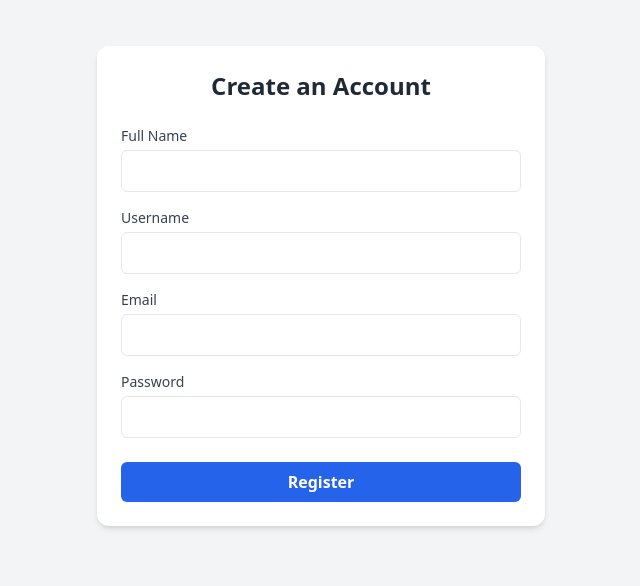
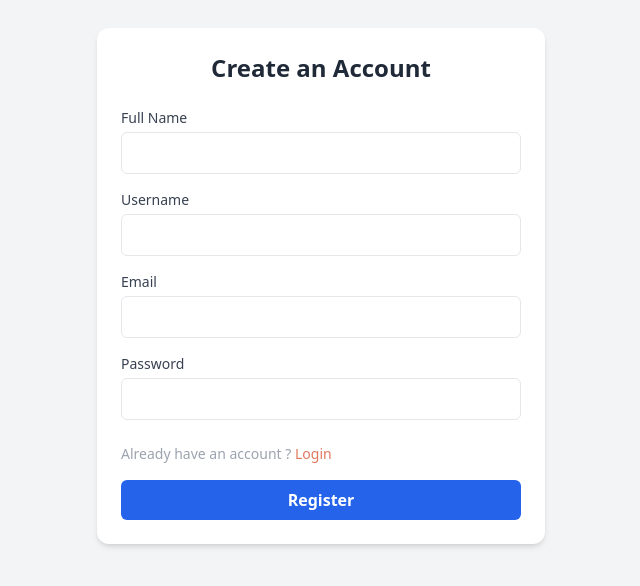
Before and after one commit to machalannewi/Airdrop-Checker, a React (Vite) app in the folder dashboard-app/: page /register in a window 1280 px wide. Shown: the part 114-700 px from the top of the page, without its empty margins (319-959 px from the left). Built offline with nearby package versions, Linux system fonts and the light colour scheme.

Commit message:
pass username to dashboard

```diff
--- a/dashboard-app/src/User/components/Header.jsx
+++ b/dashboard-app/src/User/components/Header.jsx
@@ -9,6 +9,7 @@ import Payments from "./Payments.jsx";
 import Transactions from "./Transactions.jsx";
 import ClaimAirdrop from "./ClaimAirdrop.jsx";
 import Logout from "./Logout.jsx";
+import { useLocation } from 'react-router-dom';
 
 
 
@@ -29,6 +30,8 @@ const SidebarLinks = [
 export default function UserDashboardLayout() {
   const [sidebarOpen, setSidebarOpen] = useState(false);
   const [activeLink, setActiveLink] = useState("Dashboard");
+  const location = useLocation();
+  const userName = location.state?.userName || 'Guest';
 
 
   const handleLinkClick = (name) => {
@@ -132,7 +135,7 @@ const handleLogout = () => {
             </button>
             <div className="hidden md:flex items-center gap-2">
               <User className="w-5 h-5" />
-              <span className="text-sm">Hi, User</span>
+              <span className="text-sm">Hi, {userName}</span>
             </div>
           </div>
 
--- a/dashboard-app/src/User/components/Login.jsx
+++ b/dashboard-app/src/User/components/Login.jsx
@@ -24,11 +24,13 @@ const Login = () => {
 
       if (res.ok) {
         localStorage.setItem("token", data.token);
+        localStorage.setItem('user', JSON.stringify(data.user));
         localStorage.setItem("subscribed", data.isSubscribed);
         toast.success("Login successful!");
         // Redirect to dashboard or home page
         setTimeout(() => {
-            navigate("/dashboard");
+            // navigate("/dashboard");
+            navigate('/dashboard', { state: { userName: data.user.username } });
         }, 2000);
       } else {
         toast.error(data.msg || "Login failed");
--- a/dashboard-app/src/User/components/Register.jsx
+++ b/dashboard-app/src/User/components/Register.jsx
@@ -118,6 +118,13 @@ const Register = () => {
           />
         </div>
 
+        <p className="text-sm text-gray-400 mb-4">
+          Already have an account ?{" "}
+          <a href="login" className="text-[#E07A5F] hover:underline">
+            Login
+          </a>
+        </p>
+
         <button
           type="submit"
           disabled={loading}
```
